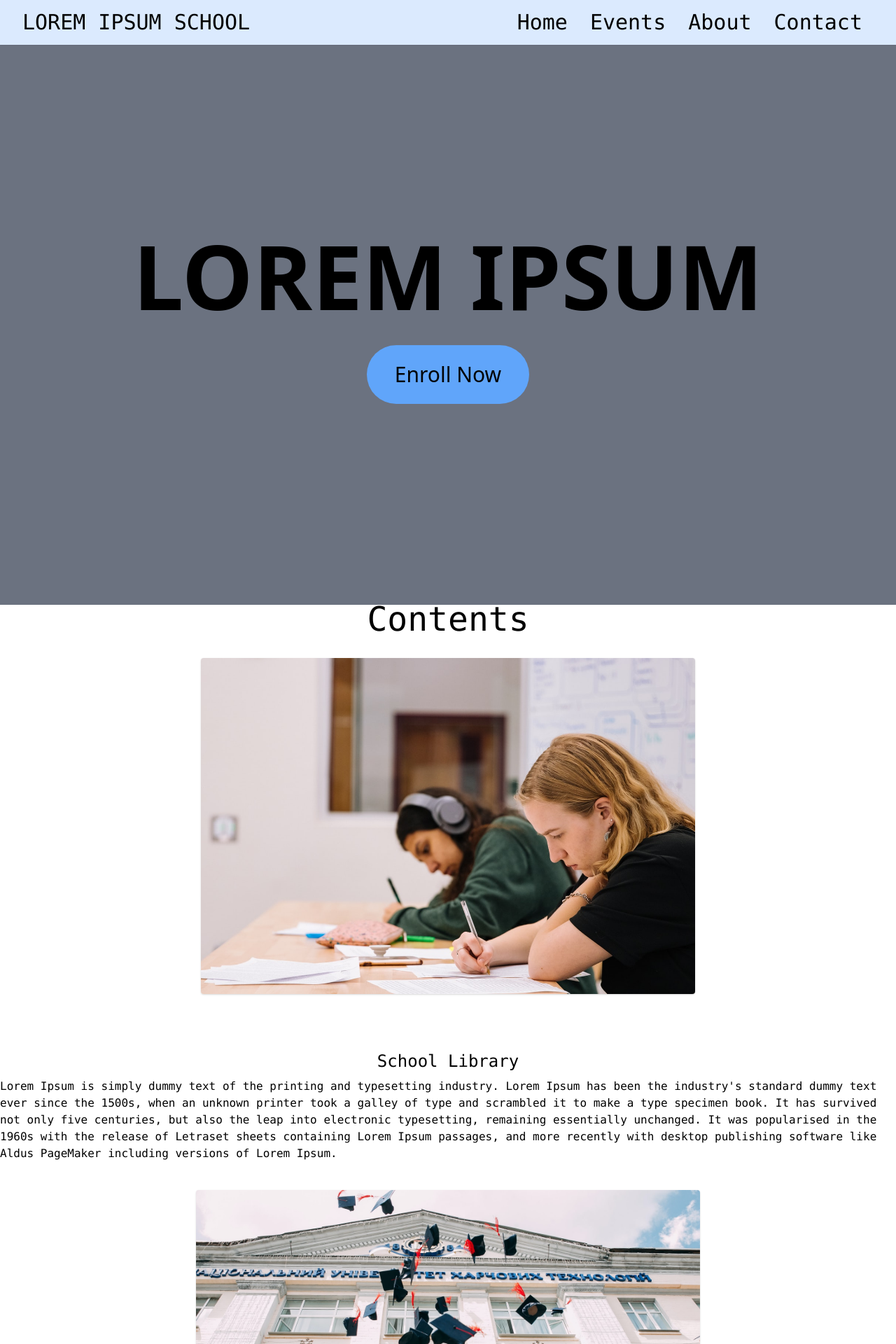
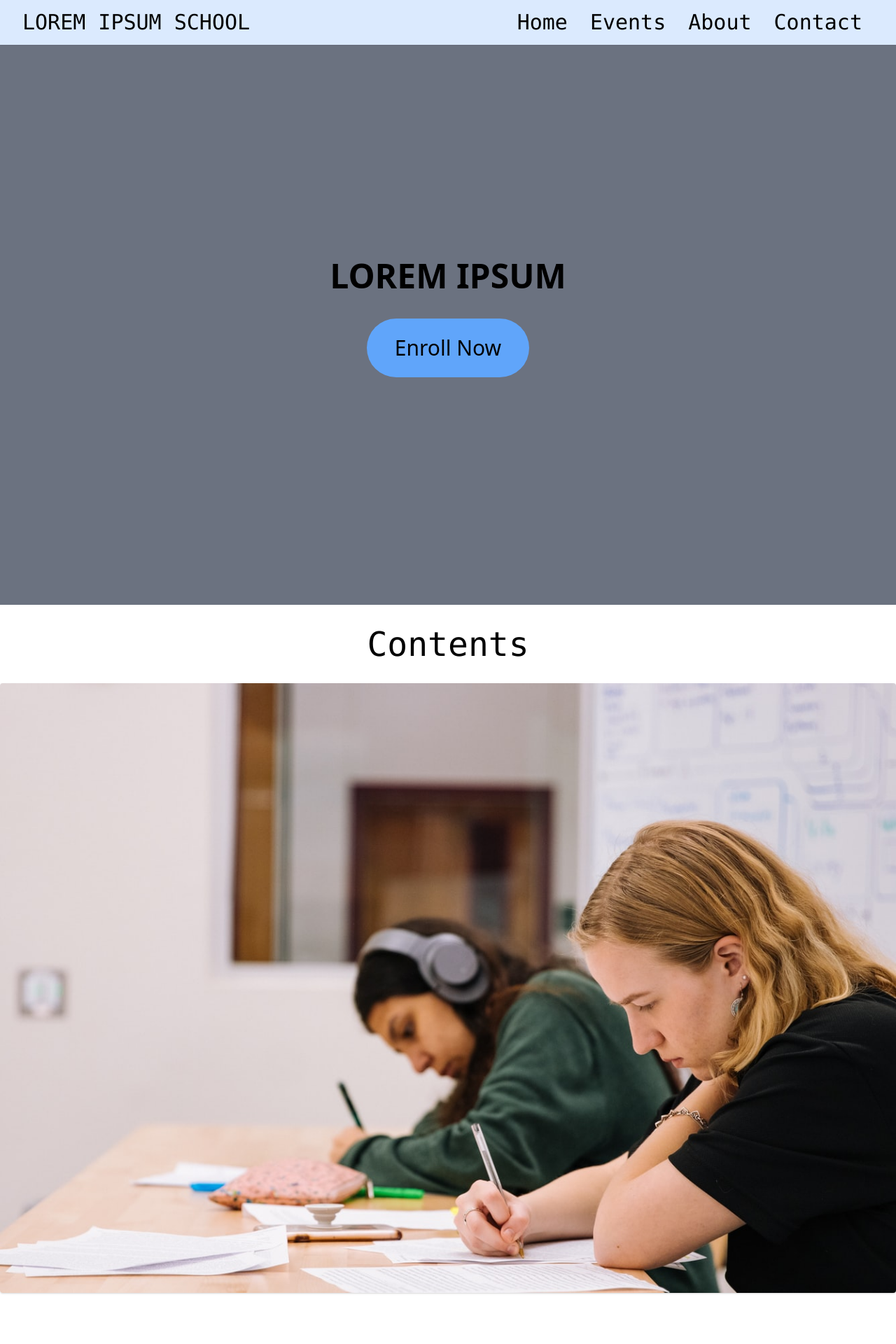
Before and after one commit to ecogalileo/react_school_system, a React (Create React App) app: page / in a window 1280 px wide. Shown: the top 1920 px of the page at 70% size. Built offline with nearby package versions, Linux system fonts and the light colour scheme.

Commit message:
4th commit

```diff
--- a/src/components/Content.js
+++ b/src/components/Content.js
@@ -14,7 +14,7 @@
         ></img>
         <div className='center-content'>
           <h2 className='text-2xl mb-2'>School Library</h2>
-          <p className='container mx-auto mb-2'>
+          <p className='mb-2'>
             Lorem Ipsum is simply dummy text of the printing and typesetting
             industry. Lorem Ipsum has been the industry's standard dummy text
             ever since the 1500s, when an unknown printer took a galley of type
@@ -35,7 +35,7 @@
         ></img>
         <div className='center-content'>
           <h2 className='text-2xl mb-2'>Graduation</h2>
-          <p className='container mx-auto mb-2'>
+          <p className='mb-2'>
             Lorem Ipsum is simply dummy text of the printing and typesetting
             industry. Lorem Ipsum has been the industry's standard dummy text
             ever since the 1500s, when an unknown printer took a galley of type
--- a/src/components/Hero.js
+++ b/src/components/Hero.js
@@ -3,11 +3,9 @@
 
 const Hero = () => {
   return (
-    <div className='bg-gray-500 h-screen flex flex-col justify-center items-center'>
-      <h1 className='lg:text-9xl md:text-7xl sm:text-5xl text-3xl font-black mb-14'>
-        LOREM IPSUM
-      </h1>
-      <Link className='py-6 px-10 bg-blue-400 rounded-full text-3xl hover:bg-blue-700 transition duration-300 ease-in-out flex items-center animate-bounce'>
+    <div className='bg-gray-500 h-screen flex flex-col justify-center items-center mb-8'>
+      <h1 className='text-5xl font-black mb-14'>LOREM IPSUM</h1>
+      <Link className=' md:py-6 sm:py-6 py-6 md:px-10 sm:px-10 px-10 bg-blue-400 rounded-full sm:text-3xl hover:bg-blue-700 transition duration-300 ease-in-out flex items-center animate-bounce'>
         Enroll Now
         {/* <svg
           class='w-6 h-6 ml-4'
--- a/src/index.css
+++ b/src/index.css
@@ -3,9 +3,9 @@
 @tailwind utilities;
 
 .menu-card {
-  @apply flex flex-col justify-center items-center bg-white h-screen font-mono py-40;
+  @apply flex flex-col justify-center items-center bg-white md:min-h-full font-mono container mx-auto mt-8;
 }
 
 .center-content {
-  @apply flex flex-col justify-center items-center;
+  @apply flex flex-col justify-center items-center p-8;
 }
--- a/src/pages/menu.js
+++ b/src/pages/menu.js
@@ -3,7 +3,7 @@
 const Menu = () => {
   return (
     <div className='h-screen flex justify-center items-center bg-green-300'>
-      <h1 className='text-9xl uppercase font-black'>Events</h1>
+      <h1 className='text-7xl uppercase font-black'>Events</h1>
     </div>
   );
 };
```
